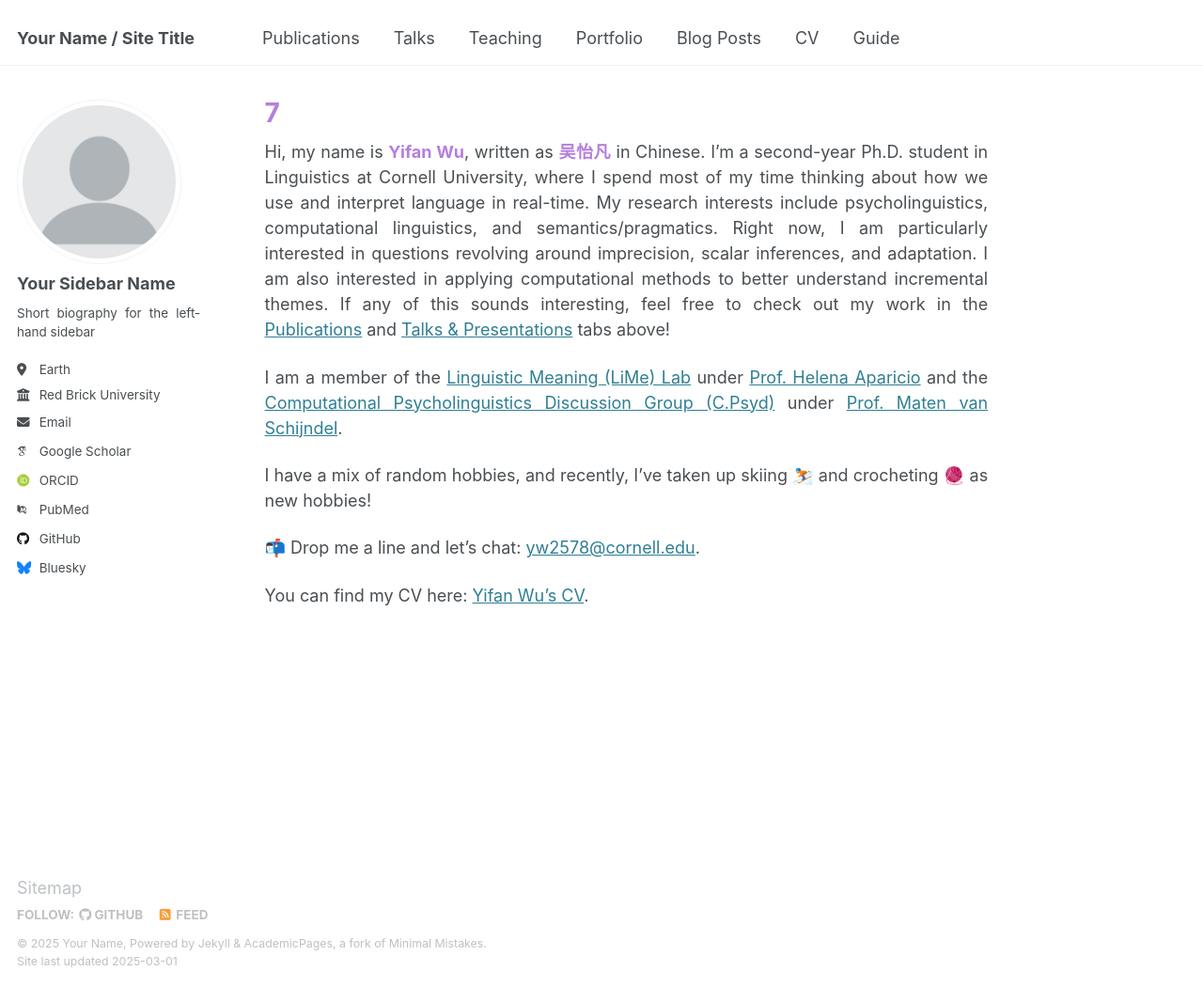
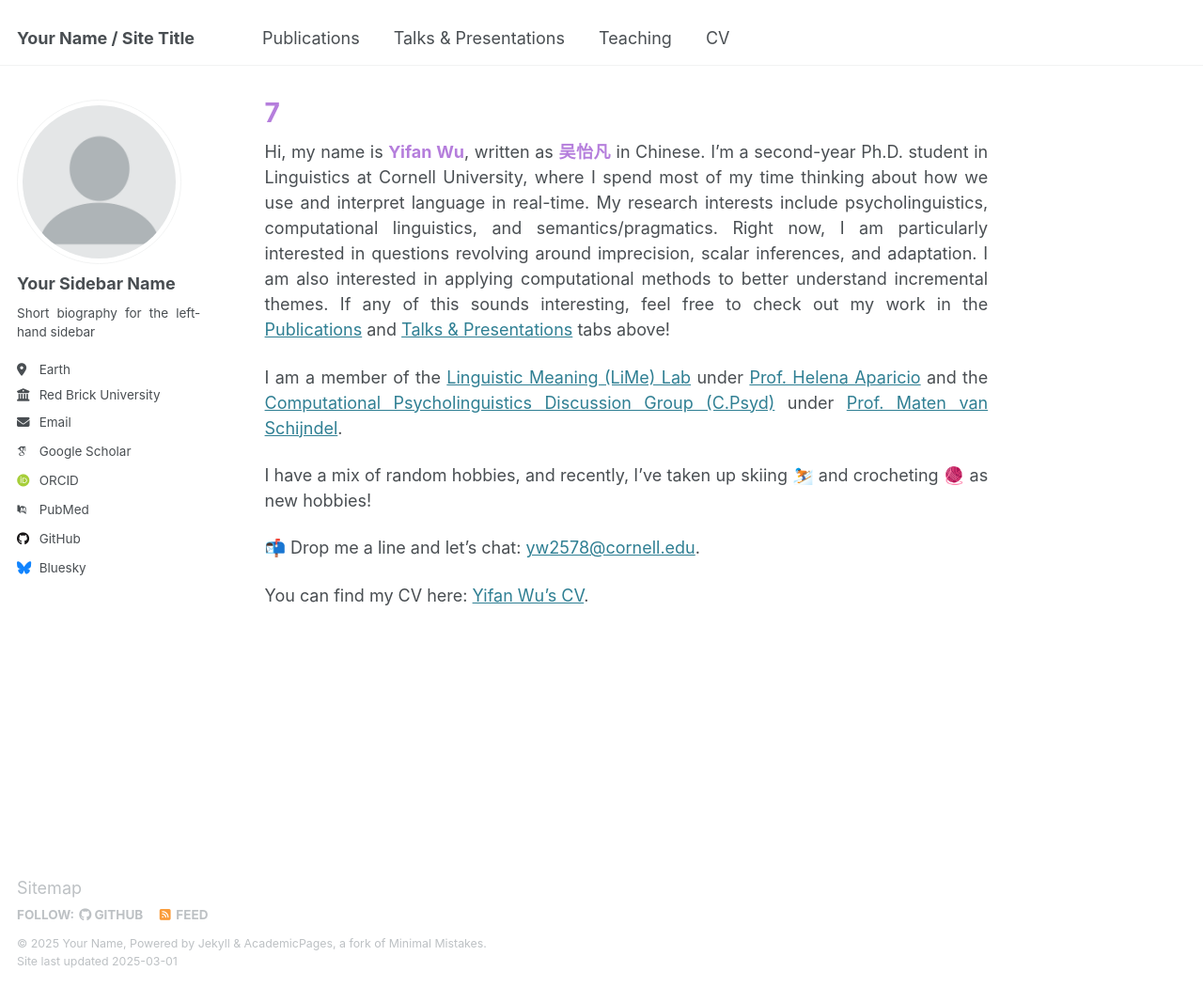
Before and after one commit to lynn-yifanwu-ling/lynn-yifanwu-ling.github.io, a Jekyll site: the page built from _pages/about.md, in a window 1280 px wide and 1050 px high. Shown: the whole window at 94% size. Built offline with Jekyll 4.4.1, drawn with Linux system fonts in a browser that asks for light colours; emoji names are drawn with the system emoji font; some web fonts are replaced; part of the change alters nothing that is shown.

Commit message:
Update navigation.yml

```diff
--- a/_data/navigation.yml
+++ b/_data/navigation.yml
@@ -8,20 +8,20 @@ main:
   - title: "Publications"
     url: /publications/
 
-  - title: "Talks"
+  - title: "Talks & Presentations"
     url: /talks/
 
   - title: "Teaching"
     url: /teaching/
 
-  - title: "Portfolio"
-    url: /portfolio/
+  # - title: "Portfolio"
+  #   url: /portfolio/
 
-  - title: "Blog Posts"
-    url: /year-archive/
+  # - title: "Blog Posts"
+  #   url: /year-archive/
 
   - title: "CV"
     url: /cv/
 
-  - title: "Guide"
-    url: /markdown/
+  # - title: "Guide"
+  #   url: /markdown/
```
